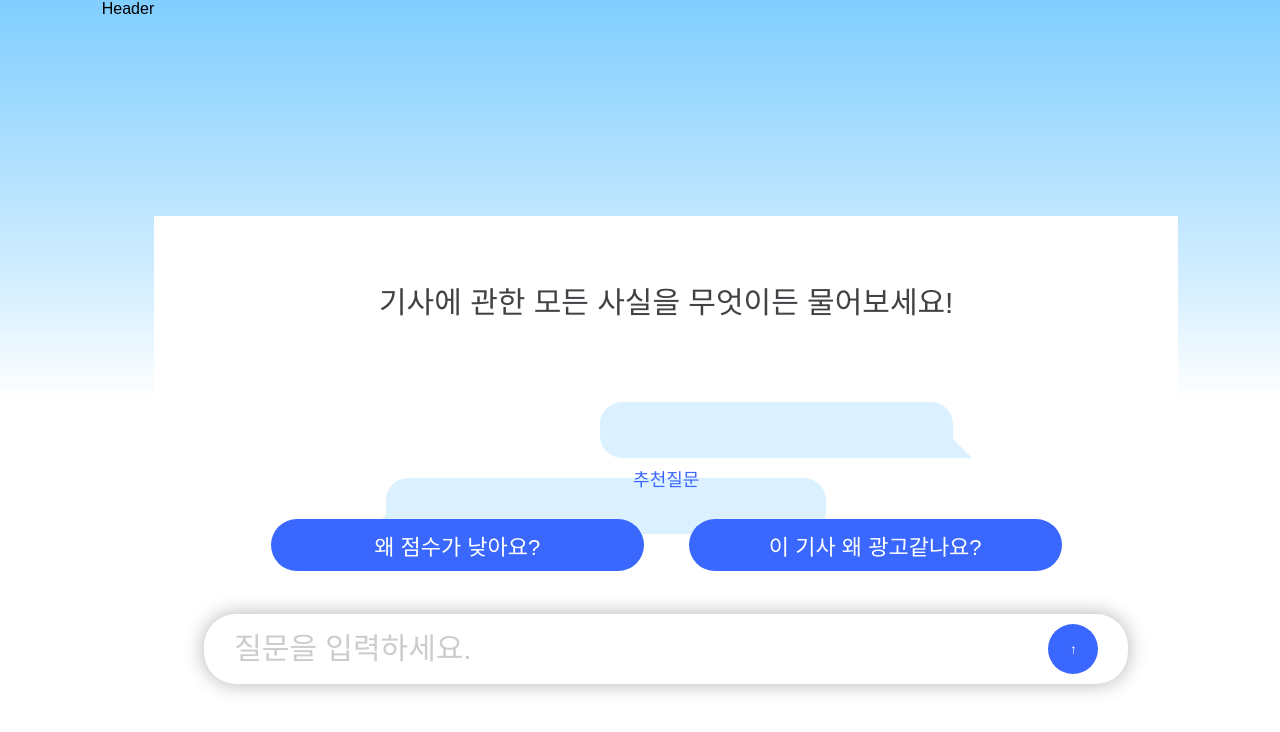
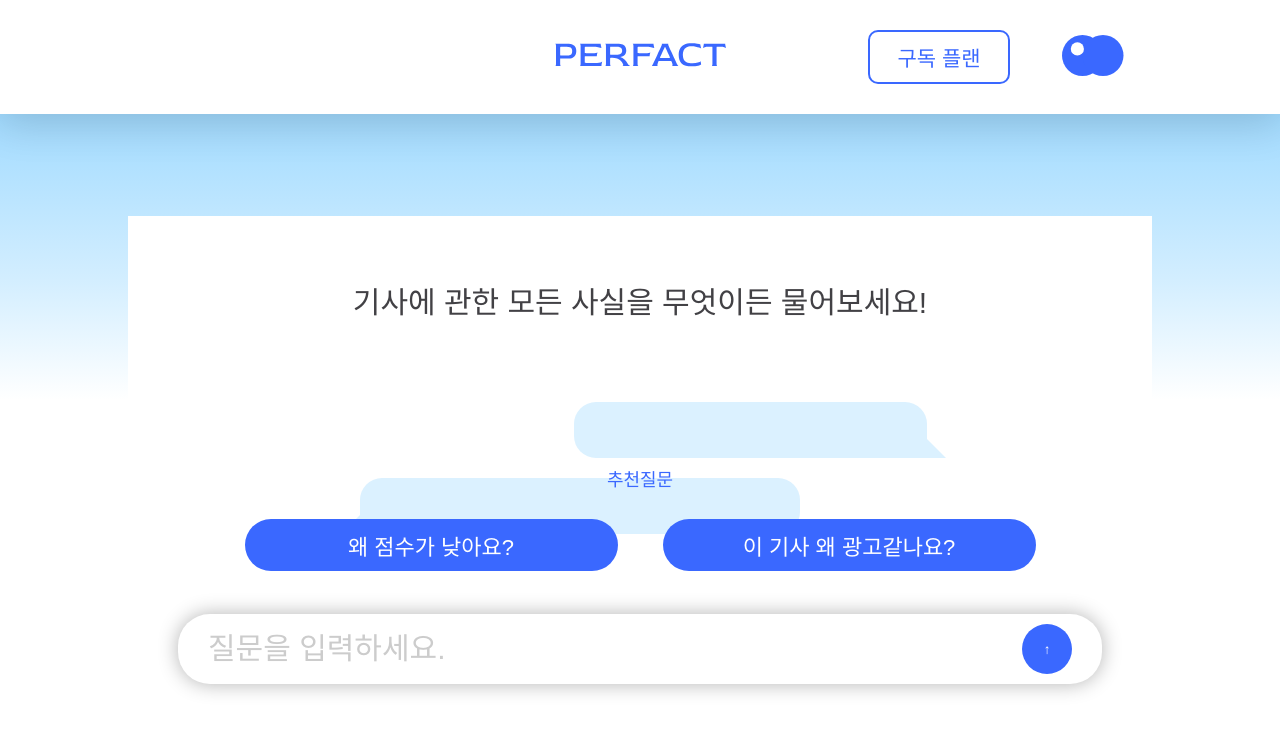
Before and after one commit to 508PERFACT/FE, a React (Vite) app: page /chatbot in a window 1280 px wide. Shown: the top 732 px of the page. Built offline with nearby package versions, Linux system fonts and the light colour scheme; a web font is replaced by a local one.

Commit message:
✨: Header 마크업 + 스타일 구현

```diff
--- a/src/components/Header.jsx
+++ b/src/components/Header.jsx
@@ -1,5 +1,24 @@
 import React from 'react';
+import styles from '@/styles/components/Header.module.scss';
+import { logo_header, logo_title } from '@/assets';
 
 export const Header = () => {
-  return <div>Header</div>;
+  return (
+    <div className={styles.container}>
+      <div className={styles.content}>
+        <div className={styles.blank}></div>
+        <div className={styles.logoTitle}>
+          <img src={logo_title} alt="title" />
+        </div>
+        <div className={styles.rightWrapper}>
+          <div className={styles.planButton}>
+            <span>구독 플랜</span>
+          </div>
+          <div className={styles.logoIcon}>
+            <img src={logo_header} alt="logo" />
+          </div>
+        </div>
+      </div>
+    </div>
+  );
 };
--- /dev/null
+++ b/src/styles/components/Header.module.scss
@@ -0,0 +1,37 @@
+@use '../variables' as *;
+
+.container {
+  @include flex();
+  width: 100%;
+  height: min(114px, 30vh);
+  position: fixed;
+  background-color: white;
+  box-shadow: 0 10px 40px rgba(0, 0, 0, 15%);
+  .content {
+    @include flex($justify-content: space-between);
+    width: 100%;
+    max-width: calc(1920px - 667px);
+    .blank {
+      display: flex;
+      flex: 1 1 0;
+    }
+    .rightWrapper {
+      flex: 1 1 0;
+      @include flex($gap: 52px);
+      .planButton {
+        padding: 10px 27.5px;
+        border-radius: 10px;
+        border: 2px solid $color-main;
+        background-color: white;
+        span {
+          font-size: rem(21px);
+          font-weight: 500;
+          color: $color-main;
+        }
+        &:hover {
+          cursor: pointer;
+        }
+      }
+    }
+  }
+}
```
